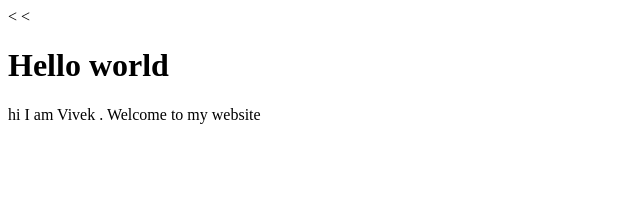
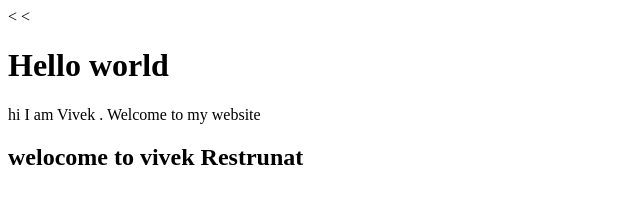
Before and after one commit to vivek-kr-jsr/Intro, a plain HTML site: page index.html in a window 1280 px wide. Shown: the whole page, without its empty margins (0-640 px from the left). Drawn offline with Linux system fonts and the light colour scheme.

Commit message:
fourth commit

```diff
--- a/index.html
+++ b/index.html
@@ -9,6 +9,9 @@
     <p>
         hi I am Vivek . Welcome to my website
     </p>
+    <h2>
+      welocome to vivek Restrunat
+    </h2>
 
   </body>
 </html>
```
